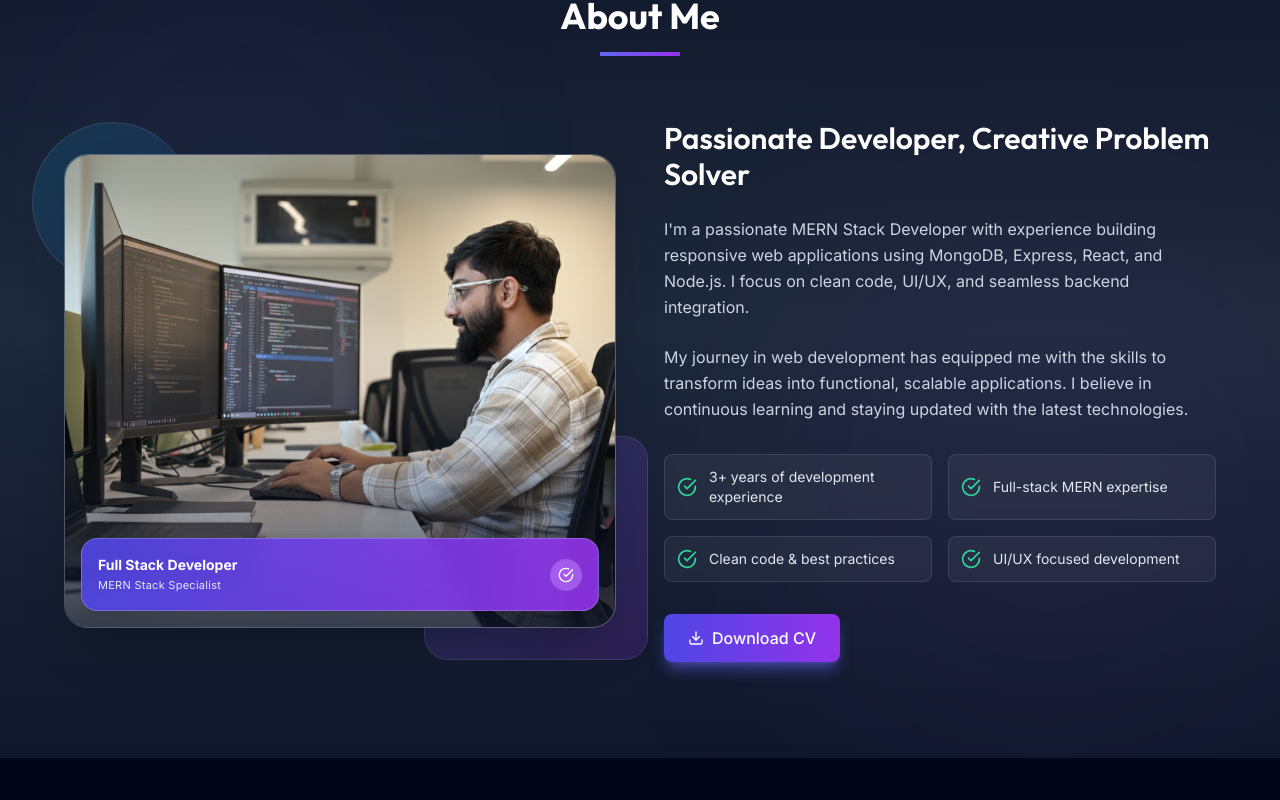
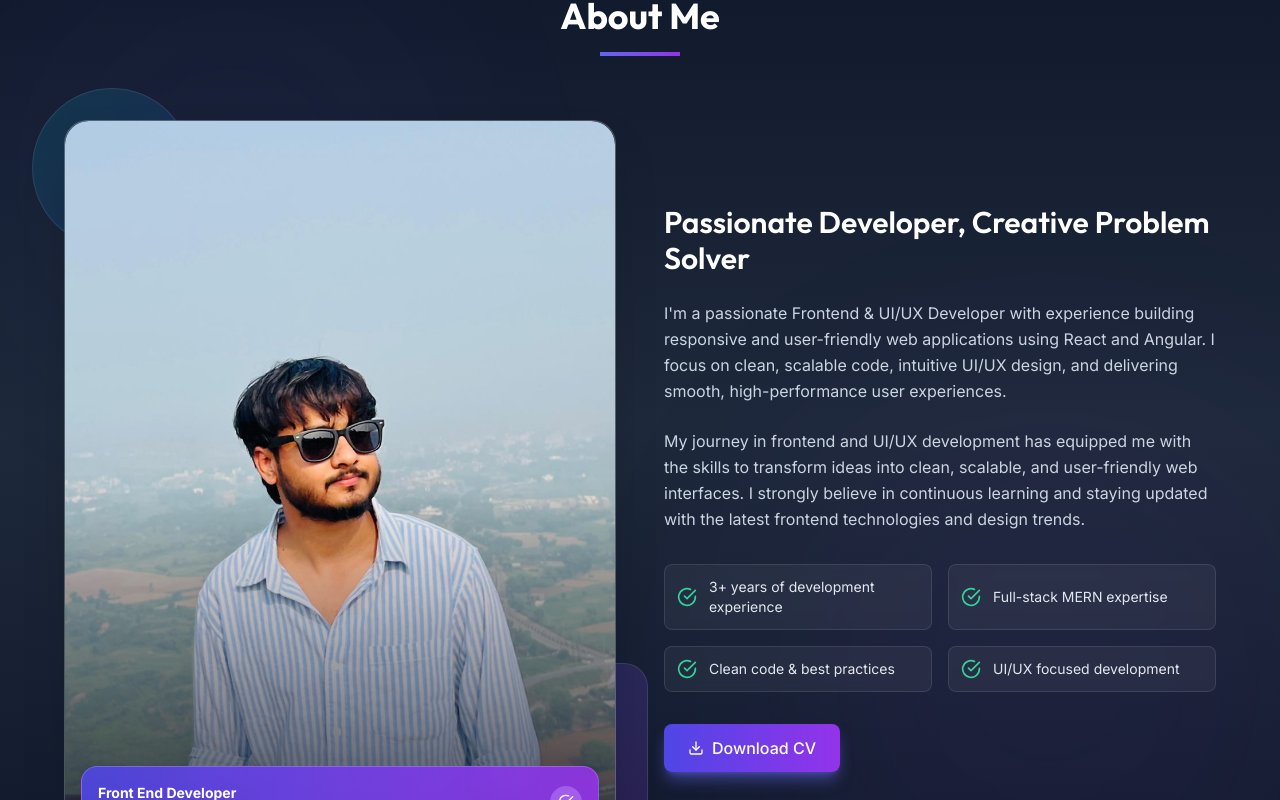
Before and after one commit to Rishidubey0/DeveshPortfolio, a React (Vite) app: page / in a window 1280 px wide. Shown: the part 900-1700 px from the top of the page. Built offline with nearby package versions, Linux system fonts and the light colour scheme.

Commit message:
About  change

```diff
--- a/src/components/About.jsx
+++ b/src/components/About.jsx
@@ -56,8 +56,8 @@ export function About() {
             {/* Main Image Container */}
             <div className="relative rounded-3xl overflow-hidden border border-white/20 backdrop-blur-xl bg-gradient-to-br from-white/10 to-white/5 shadow-2xl">
               <img
-                src="/aiimg1.png"
-                alt="Mohammad Shoaib Khan - Full Stack Developer"
+                src="/Devesh.jpeg"
+                alt="Devesh Dubey - Front End Developer & Ui/Ux Designer"
                 className="w-full h-auto rounded-3xl transform transition-transform duration-700 group-hover:scale-105"
               />
 
@@ -74,10 +74,10 @@ export function About() {
                 <div className="flex items-center justify-between text-white">
                   <div>
                     <p className="text-sm font-bold text-white">
-                      Full Stack Developer
+                      Front End Developer
                     </p>
                     <p className="text-[11px] text-indigo-100 mt-0.5 tracking-wide">
-                      MERN Stack Specialist
+                      Ui/Ux Designer
                     </p>
                   </div>
                   <div className="h-8 w-8 rounded-full bg-white/20 flex items-center justify-center backdrop-blur-sm">
@@ -110,16 +110,17 @@ export function About() {
               Passionate Developer, Creative Problem Solver
             </h3>
             <p className="mb-6 text-slate-300 text-base leading-relaxed">
-              I'm a passionate MERN Stack Developer with experience building
-              responsive web applications using MongoDB, Express, React, and
-              Node.js. I focus on clean code, UI/UX, and seamless backend
-              integration.
+              I'm a passionate Frontend & UI/UX Developer with experience
+              building responsive and user-friendly web applications using React
+              and Angular. I focus on clean, scalable code, intuitive UI/UX
+              design, and delivering smooth, high-performance user experiences.
             </p>
             <p className="mb-8 text-slate-300 text-base leading-relaxed">
-              My journey in web development has equipped me with the skills to
-              transform ideas into functional, scalable applications. I believe
-              in continuous learning and staying updated with the latest
-              technologies.
+              My journey in frontend and UI/UX development has equipped me with
+              the skills to transform ideas into clean, scalable, and
+              user-friendly web interfaces. I strongly believe in continuous
+              learning and staying updated with the latest frontend technologies
+              and design trends.
             </p>
 
             {/* Highlights */}
@@ -140,7 +141,7 @@ export function About() {
             </div>
 
             {/* Download CV Button - Fixed */}
-            <a href="/MohdShoaib_CV.pdf" download className="inline-block">
+            <a href="/deveshDubey_software_developer.pdf" download className="inline-block">
               <motion.button
                 whileHover={{ scale: 1.05 }}
                 whileTap={{ scale: 0.95 }}
--- a/src/components/ContactUs.jsx
+++ b/src/components/ContactUs.jsx
@@ -27,7 +27,7 @@ export function Contact() {
     setSubmitResult(null);
 
     const formDataToSend = new FormData();
-    formDataToSend.append("access_key", "a723f59c-d1be-44a1-b942-a27a15c862c6");
+    formDataToSend.append("access_key", "106cb255-0c95-4601-ba99-667b50445398");
     formDataToSend.append("name", formData.name);
     formDataToSend.append("email", formData.email);
     formDataToSend.append("message", formData.message);
--- a/src/components/Experience.jsx
+++ b/src/components/Experience.jsx
@@ -10,7 +10,7 @@ import { experiences } from "../data/mockData";
 
 export function Experience() {
   // Calculate total years of experience
-  const totalYears = experiences.length > 0 ? "3+" : "0";
+  const totalYears = experiences.length > 0 ? "2+" : "0";
   const totalProjects = experiences.reduce(
     (acc, exp) => acc + (exp.responsibilities?.length || 0),
     0
@@ -102,7 +102,9 @@ export function Experience() {
                       <p className="text-2xl font-bold text-white font-outfit">
                         {experiences.length}
                       </p>
-                      <p className="text-slate-400 text-sm font-inter">Companies</p>
+                      <p className="text-slate-400 text-sm font-inter">
+                        Companies
+                      </p>
                     </div>
                   </div>
 
@@ -111,8 +113,12 @@ export function Experience() {
                       <FiTrendingUp className="w-6 h-6" />
                     </div>
                     <div>
-                      <p className="text-2xl font-bold text-white font-outfit">12+</p>
-                      <p className="text-slate-400 text-sm font-inter">Key Projects</p>
+                      <p className="text-2xl font-bold text-white font-outfit">
+                        20+
+                      </p>
+                      <p className="text-slate-400 text-sm font-inter">
+                        Key Projects
+                      </p>
                     </div>
                   </div>
                 </div>
--- a/src/components/Footer.jsx
+++ b/src/components/Footer.jsx
@@ -71,11 +71,13 @@ export function Footer() {
           >
             <div className="flex items-center gap-3 mb-6">
               <div className="h-12 w-12 rounded-xl bg-gradient-to-br from-indigo-600 to-purple-700 flex items-center justify-center shadow-lg shadow-indigo-500/30 ring-1 ring-white/20">
-                <span className="text-white font-bold text-xl font-outfit tracking-tight">MK</span>
+                <span className="text-white font-bold text-xl font-outfit tracking-tight">
+                  DD
+                </span>
               </div>
               <div>
                 <span className="block text-white font-bold text-xl font-outfit tracking-wide">
-                  Mohammad Khan
+                  Devesh Dubey
                 </span>
                 <span className="text-indigo-400 text-xs font-semibold tracking-wider uppercase">
                   Portfolio
@@ -83,8 +85,9 @@ export function Footer() {
               </div>
             </div>
             <p className="text-slate-400 text-sm leading-relaxed mb-6 max-w-sm font-inter">
-              Full-stack MERN developer passionate about building exceptional
-              web experiences and turning ideas into reality.
+              Frontend Developer and UI/UX Designer passionate about crafting
+              intuitive, responsive web interfaces using Angular and React, and
+              transforming ideas into engaging digital experiences.
             </p>
             <div className="flex items-center gap-3 text-emerald-300 text-xs font-semibold bg-emerald-900/20 px-4 py-2 rounded-full w-fit border border-emerald-500/20 shadow-sm shadow-emerald-500/10">
               <div className="relative flex h-2 w-2">
@@ -177,7 +180,8 @@ export function Footer() {
           className="flex flex-col md:flex-row items-center justify-between gap-4 text-sm font-inter"
         >
           <p className="text-slate-400 text-center md:text-left">
-            © {currentYear} Mohammad Shoaib Khan. <span className="hidden sm:inline">|</span> All Rights Reserved.
+            © {currentYear} Devesh Kumar Dubey.{" "}
+            <span className="hidden sm:inline">|</span> All Rights Reserved.
           </p>
           <p className="text-slate-500 flex items-center gap-1.5">
             Built with
--- a/src/components/ProjectsSection.jsx
+++ b/src/components/ProjectsSection.jsx
@@ -472,7 +472,7 @@ const Projects = ({ items }) => {
           className="mt-20 text-center"
         >
           <a
-            href="https://github.com/mohdshoaibkhan72"
+            href="https://github.com/Rishidubey0"
             target="_blank"
             rel="noreferrer"
             className="inline-flex items-center gap-2 px-6 py-3 bg-white/5 hover:bg-white/10 border border-white/10 rounded-full text-slate-200 transition-all hover:scale-105 active:scale-95 text-sm font-medium"
--- a/src/data/mockData.ts
+++ b/src/data/mockData.ts
@@ -57,28 +57,28 @@ export const projects = [
 export const experiences = [
   {
     id: 1,
-    title: "Full Stack Developer",
-    company: "Active Paisa",
-    website: "https://activpaisa.com/",
-    duration: "Nov 2025 - Present",
+    title: "Frontend Developer & UI/UX Designer",
+    company: "Mobilise App Lab",
+    website: "https://mobilise.co.in/",
+    duration: "jan 2025 - Present",
     responsibilities: [
-      "Architecting scalable fintech platform (10k+ daily txns) using React & Node.js",
-      "Reduced API response times by 40% via MongoDB query optimization",
-      "Integrated Payment Gateways & KYC APIs to streamline user onboarding",
-      "Led migration from monolithic to microservices architecture"
+      "Working as a Frontend & UI/UX Developer on modern web applications",
+      "Building scalable, responsive interfaces using React.js & Angular",
+      "Converting Figma/UI designs into clean, pixel-perfect frontend components",
+      "Improving user experience through optimized layouts, smooth interactions, and accessibility"
     ]
   },
   {
     id: 2,
-    title: "Full Stack Developer",
-    company: "Loanyfy.com",
-    website: "https://loanyfy.com",
-    duration: "June 2024 - Nov 2025",
+    title: "Frontend Developer & UI/UX Designer Intern",
+    company: "Mobilise App Lab",
+    website: "https://mobilise.co.in/",
+    duration: "Jul 2024 - Dec 2025",
     responsibilities: [
-      "Built comprehensive MERN loan management system with real-time tracking",
-      "Designed interactive admin dashboards using Chart.js & React",
-      "Implemented secure JWT auth & RBAC (Role-Based Access Control)",
-      "Revamped UI/UX leading to 25% increase in user retention"
+      "Worked as a Frontend & UI/UX Developer Intern on production-level projects",
+      "Designed and developed responsive UI using React.js & Angular",
+      "Assisted in creating user-friendly UX flows and improving existing UI screens",
+      "Gained hands-on experience in UI/UX best practices and component-based development"
     ]
   }
 ];
```
Also changed, not shown: public/Devesh.jpeg (added).
